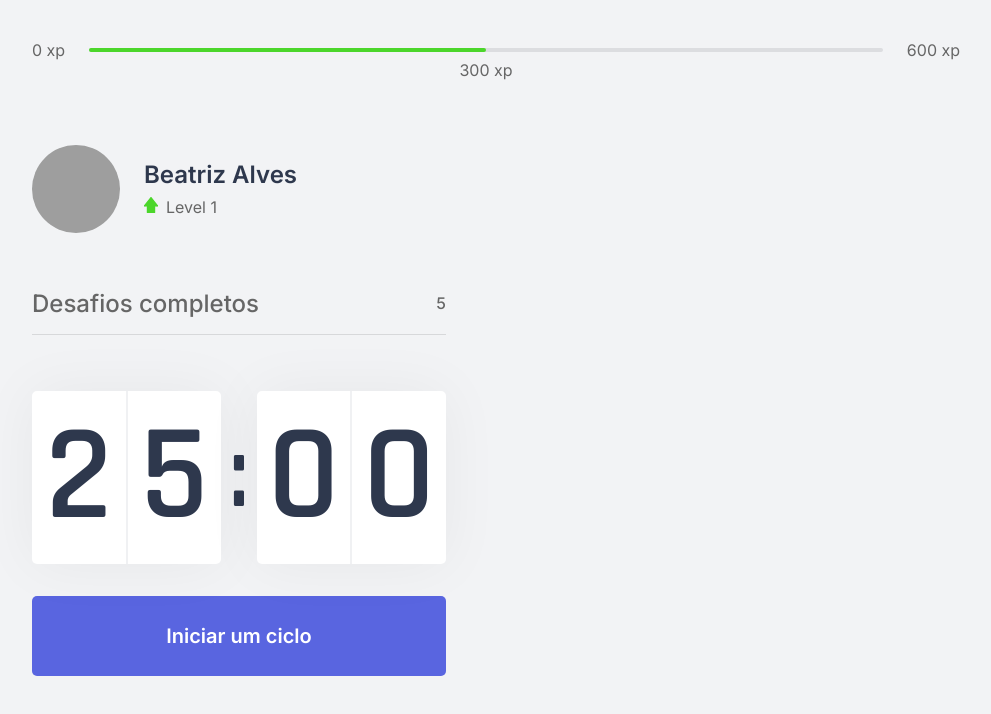
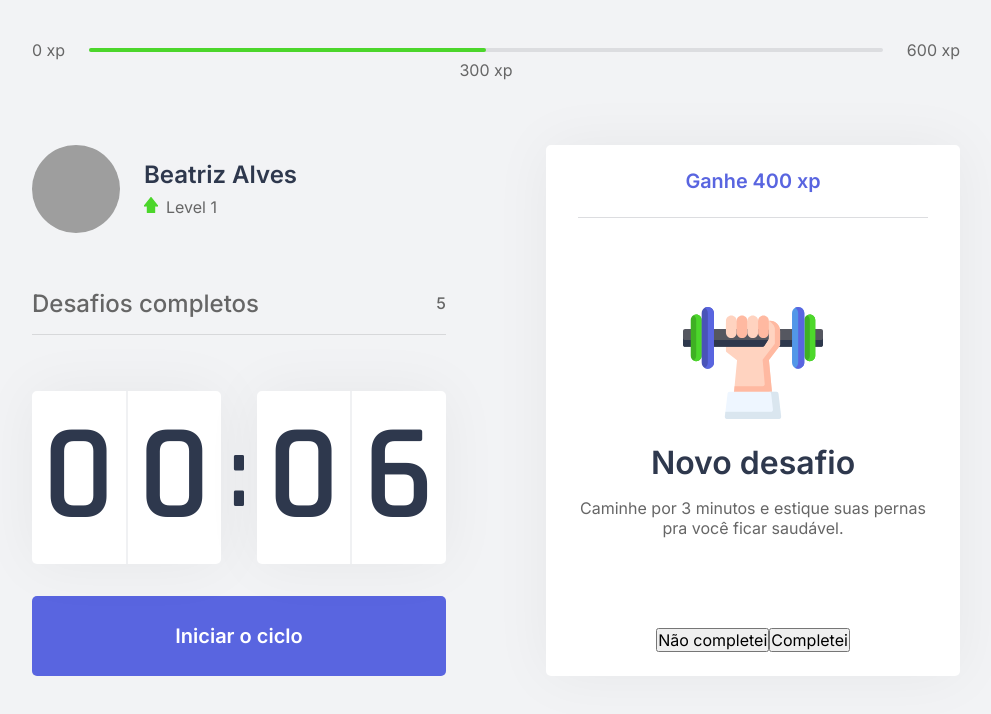
Before and after one commit to beatrizalvesfel/moveit-reactJS, a Next.js app: page / in a window 1280 px wide. Shown: the top 714 px of the page, without its empty margins (144-1135 px from the left). Built offline with nearby package versions, Linux system fonts and the light colour scheme; grey boxes are pictures that could not be loaded.

Commit message:
countdow component completed, challengebox componet started

```diff
--- /dev/null
+++ b/src/components/ChallengeBox.tsx
@@ -0,0 +1,50 @@
+import styles from "../styles/components/ChallengeBox.module.css";
+
+export function ChallengeBox() {
+  const hasActiveChallenge = true;
+
+  return (
+    <div className={styles.challengeBoxContainer}>
+      { hasActiveChallenge ? (
+        <div className={styles.challengeActive}>
+          <header>Ganhe 400 xp</header>
+
+          <main>
+            <img src="icons/body.svg" />
+            <strong>Novo desafio</strong>
+            <p>
+              Caminhe por 3 minutos e estique
+              suas pernas pra você ficar saudável.
+            </p>
+          </main>
+
+          <footer>
+            <button
+              type="button"
+              className={styles.challengeFailedButton}
+            >
+              Não completei
+            </button>
+
+            <button
+              type="button"
+              className={styles.challengeSucceededButton}
+            >
+              Completei
+            </button>
+          </footer>
+        </div>
+      ) : (
+        <div className={styles.challengeNotActive}>
+        <strong>Finalize um ciclo para receber um desafio!</strong>
+        <div>
+        <img src="icons/level-up.svg" alt="Level Up" />
+          <p>
+            Avance de nivel completando desafios!
+          </p>
+        </div>
+      </div>
+      )}
+    </div>
+  );
+}
--- a/src/components/Countdown.tsx
+++ b/src/components/Countdown.tsx
@@ -1,27 +1,39 @@
-import { useState, useEffect } from 'react';
-import styles from '../styles/components/Countdown.module.css';
+import { useState, useEffect } from "react";
+import styles from "../styles/components/Countdown.module.css";
+
+let countdownTimeout: NodeJS.Timeout;
 
 export function Countdown() {
-  const [time, setTime] = useState(25 * 60);
-  const [active, setActive] = useState(false);
+  const [time, setTime] = useState(0.1 * 60);
+  const [isActive, setIsActive] = useState(false);
+  const [hasFinished, setHasFinished] = useState(false);
 
   const minutes = Math.floor(time / 60);
   const seconds = time % 60;
 
-  const [minuteLeft, minuteRight] = String(minutes).padStart(2, '0').split('');
-  const [secondLeft, secondRight] = String(seconds).padStart(2, '0').split('');
+  const [minuteLeft, minuteRight] = String(minutes).padStart(2, "0").split("");
+  const [secondLeft, secondRight] = String(seconds).padStart(2, "0").split("");
 
   function startCountdown() {
-    setActive(true);
+    setIsActive(true);
+  }
+
+  function resetCountdown() {
+    clearTimeout(countdownTimeout);
+    setIsActive(false);
+    setTime(0.1 * 60);
   }
 
   useEffect(() => {
-    if (active && time > 0) {
-      setTimeout(() => {
+    if (isActive && time > 0) {
+      countdownTimeout = setTimeout(() => {
         setTime(time - 1);
-      }, 1000)
+      }, 1000);
+    } else if (isActive && time === 0) {
+      setHasFinished(true);
+      setIsActive(false);
     }
-  }, [active, time])
+  }, [isActive, time]);
 
   return (
     <div>
@@ -37,13 +49,32 @@
         </div>
       </div>
 
+      {hasFinished ? (
+        <button disabled className={styles.countdownButton}>
+          Ciclo encerrado
+          <img src="icons/check_circle.svg" alt="check" />
+        </button>
+      ) : (
+        <>
+          {isActive ? (
+            <button
+              type="button"
+              className={`${styles.countdownButton} ${styles.countdownButtonActive}`}
+              onClick={resetCountdown}
+            >
+              Abandonar o ciclo
+            </button>
+          ) : (
             <button
               type="button"
               className={styles.countdownButton}
               onClick={startCountdown}
             >
-        Iniciar um ciclo
+              Iniciar o ciclo
             </button>
+          )}
+        </>
+      )}
     </div>
   );
 }
--- a/src/pages/index.tsx
+++ b/src/pages/index.tsx
@@ -1,9 +1,10 @@
+import Head from 'next/head';
+
 import { CompletedChallenges } from "../components/CompletedChallenges";
 import { Countdown } from "../components/Countdown";
 import { ExperienceBar } from "../components/ExperienceBar";
 import { Profile } from "../components/Profile";
-
-import Head from 'next/head';
+import { ChallengeBox } from "../components/ChallengeBox";
 
 import styles from '../styles/pages/Home.module.css';
 
@@ -14,7 +15,6 @@
         <title>Inicio | move.it</title>
       </Head>
       <ExperienceBar />
-
       <section>
         <div>
           <Profile />
@@ -22,7 +22,7 @@
           <Countdown />
         </div>
         <div>
-
+          <ChallengeBox />
         </div>
       </section>
     </div>
--- /dev/null
+++ b/src/styles/components/ChallengeBox.module.css
@@ -0,0 +1,80 @@
+
+.challengeBoxContainer {
+  height: 100%;
+
+  background: var(--white);
+  border-radius: 5px;
+  box-shadow: 0 0 60px rgba(0, 0, 0, 0.05);
+  padding: 1.5rem 2rem;
+
+  display: flex;
+  flex-direction: column;
+  align-items: center;
+  justify-content: center;
+
+  text-align: center;
+}
+
+.challengeNotActive {
+  display: flex;
+  flex-direction: column;
+  align-items: center;
+}
+
+.challengeNotActive strong {
+  font-size: 1.5rem;
+  font-weight: 500;
+  line-height: 1.4;
+}
+
+.challengeNotActive div {
+  flex-direction: row;
+  display: flex;
+  align-items: center;
+  justify-content: center;
+  margin-top: 3rem;
+
+}
+
+.challengeNotActive div p {
+  line-height: 1.4;
+  max-height: 1.4;
+  max-width: 70%;
+  text-align: left;
+}
+
+.challengeNotActive div img {
+  margin-bottom: 1rem;
+  width: 32px;
+  height: 43.71px;
+  margin-right: 1rem;
+}
+
+.challengeActive {
+  height: 100%;
+  display: flex;
+  flex-direction: column;
+}
+
+.challengeActive header {
+  color: var(--blue);
+  font-weight: 600;
+  font-size: 1.24rem;
+  padding: 0 2rem 1.5rem;
+  border-bottom: 1px solid var(--gray-line);
+}
+
+.challengeActive main {
+  flex: 1;
+  display: flex;
+  flex-direction: column;
+  align-items: center;
+  justify-content: center;
+}
+
+.challengeActive main strong {
+  font-size: 2rem;
+  font-weight: 600;
+  color: var(--title);
+  margin: 1.5rem 0 1rem;
+}
--- a/src/styles/components/Countdown.module.css
+++ b/src/styles/components/Countdown.module.css
@@ -59,6 +59,26 @@
   transition: background-color 0.2s;
 }
 
-.countdownButton:hover {
+.countdownButton img {
+  margin-left: 1rem;
+}
+
+.countdownButton:not(:disabled):hover {
   background: var(--blue-dark);
 }
+.countdownButtonActive {
+  background: var(--white);
+  color: var(--title);
+}
+
+.countdownButtonActive:not(:disabled):hover {
+  background: var(--red);
+  color: var(--white);
+}
+
+.countdownButton:disabled {
+  background: var(--white);
+  color: var(--text);
+  cursor: not-allowed;
+  border-bottom: 6px solid var(--green);
+}
```
Also changed, not shown: public/icons/check_circle.svg (added). Lines whose indentation alone changed are shown as unchanged.
